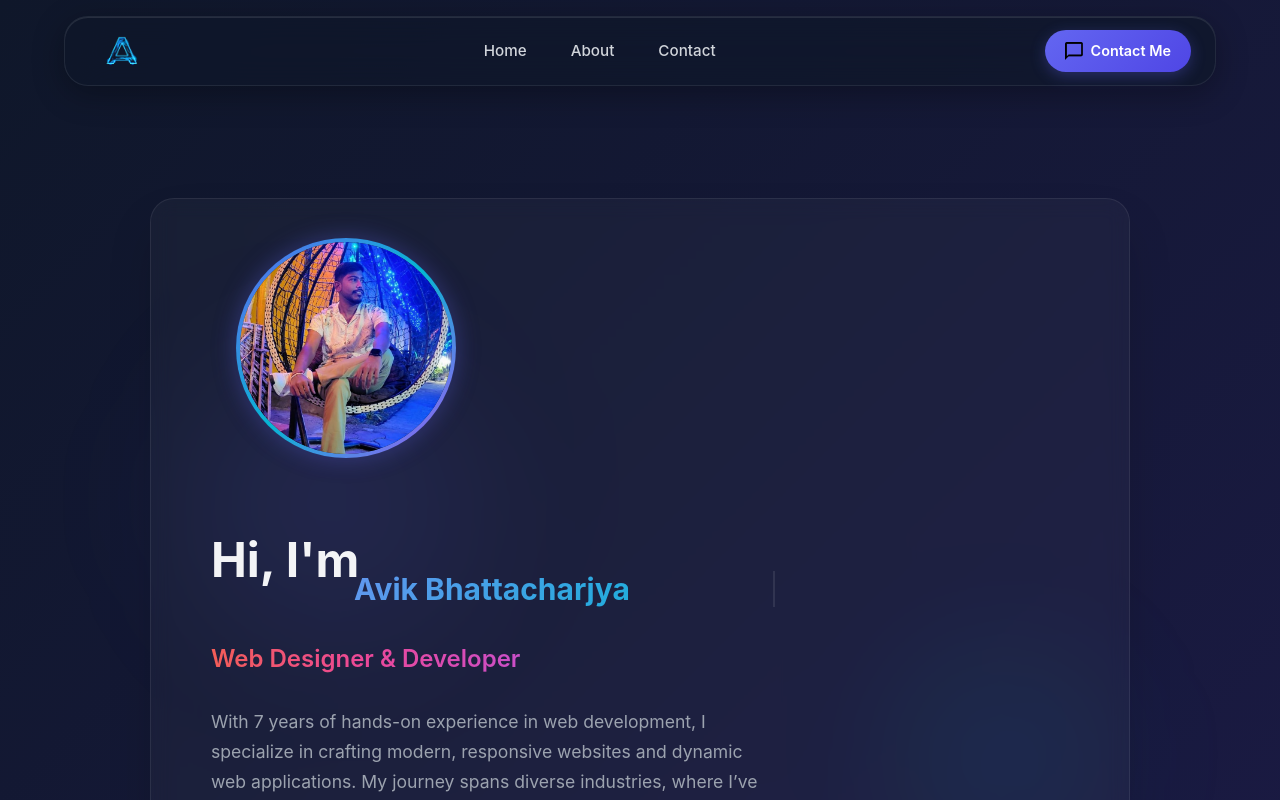
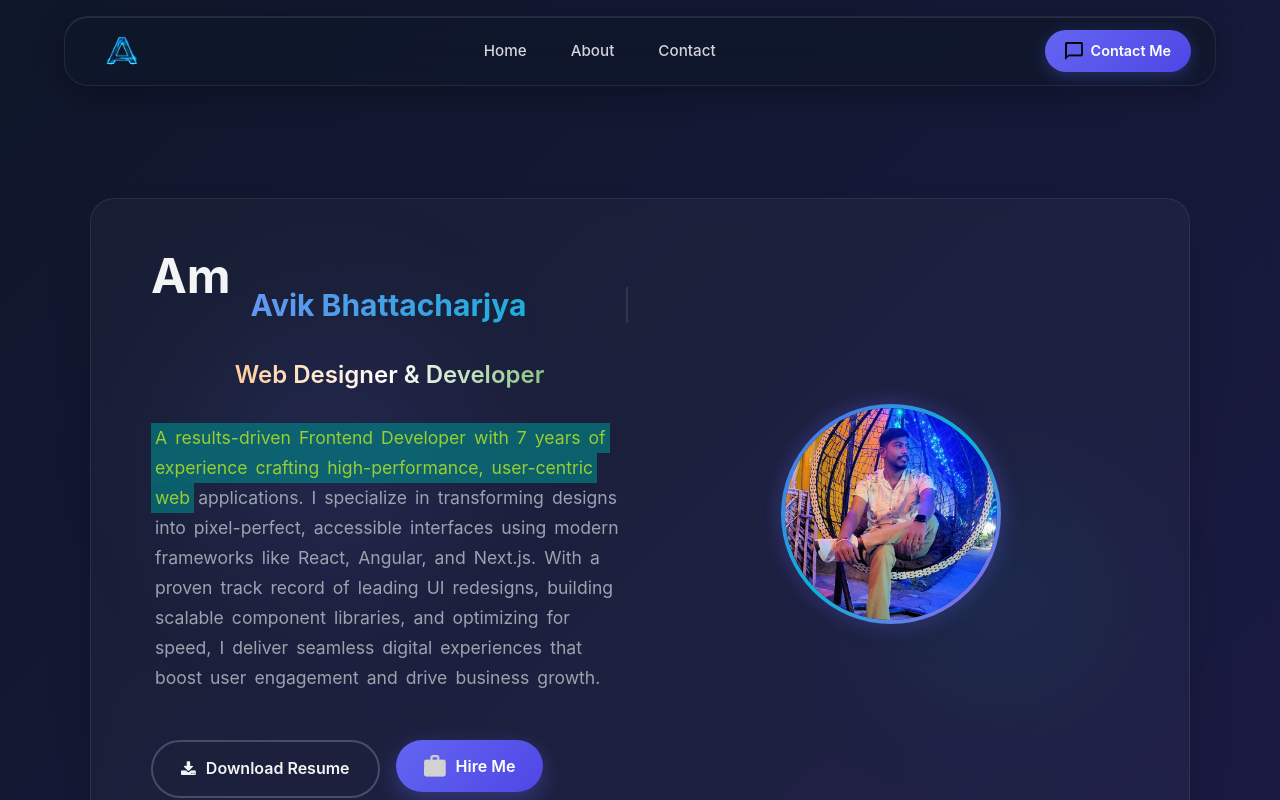
Before and after one commit to avik10/portfolio, a React (Create React App) app: page / in a window 1280 px wide. Shown: the top 800 px of the page. Built offline with nearby package versions, Linux system fonts and the light colour scheme.

Commit message:
new update

```diff
--- a/src/components/Intro/Intro.css
+++ b/src/components/Intro/Intro.css
@@ -36,7 +36,6 @@
 
 .intro-bg {
   display: flex;
-  gap: 4rem;
   padding: 3rem;
   border-radius: var(--radius-xl);
   background: rgba(255, 255, 255, 0.03);
@@ -99,12 +98,13 @@
 
 .intro-role {
   margin-bottom: 0.5rem;
+  text-align: center;
 }
 
 .intro-role .animated-text {
   font-size: 1.5rem;
   font-weight: 600;
-  background: linear-gradient(90deg, var(--accent-orange), var(--accent-pink), var(--accent-purple));
+  background: linear-gradient(90deg, #FF9933, #FFFFFF, #138808);
   background-size: 200% auto;
   -webkit-background-clip: text;
   -webkit-text-fill-color: transparent;
@@ -117,7 +117,21 @@
   font-size: 1.1rem;
   color: var(--gray-400);
   line-height: 1.7;
-  max-width: 550px;
+}
+
+.intro-summary-highlighted{
+  display: inline-block;
+  background-color: transparent;
+  padding: 0 4px;
+  /* border-radius: 4px; */
+  animation: highlight 0.5s ease-out forwards;
+}
+
+@keyframes highlight {
+  to {
+    background-color: rgba(0, 139, 139, 0.606); /* darkcyan with 25% opacity */
+    color: yellowgreen;
+  }
 }
 
 .intro-actions {
@@ -207,12 +221,12 @@
 /* Animation */
 .typewriter-animation {
   animation:
-    typewriter 5s steps(50) 1s 1 normal both,
-    blinkingCursor 500ms steps(50) infinite normal;
+    typewriter 5s steps(80) 1s 1 normal both,
+    blinkingCursor 500ms steps(80) infinite normal;
 }
 @keyframes typewriter {
   from { width: 0; }
-  to { width: 100%; }
+  to { width:100%; }
 }
 @keyframes blinkingCursor{
   from { border-right-color: rgba(255,255,255,.75); }
--- a/src/components/Intro/Intro.js
+++ b/src/components/Intro/Intro.js
@@ -9,17 +9,25 @@ const Intro = () => {
   return (
     <section className='intro-section'>
       <div className='intro-bg row'>
-        <div className='intro-profile col-md-4 col-sm-12'>
-          <img src={profileImg} alt='Profile' className='profile-img' />
-        </div>
-        <div className='intro-details col-md-8 col-sm-12'>
+        <div className='intro-details col-md-6 col-sm-12'>
           <h1 className='intro-greeting'>
-            Hi, I'm <p className='intro-name cursor typewriter-animation'>{data.intro.name.trim()}</p>
+            Am <p className='intro-name cursor typewriter-animation'>{data.intro.name.trim()}</p>
           </h1>
           <h2 className='intro-role'>
             <span className='animated-text'>{data.intro.designation}</span>
           </h2>
-          <p className='intro-summary'>{data.intro.summary}</p>
+          <p className='intro-summary'>
+            {data.intro.summary.split(' ').map((word, index) => (
+              <React.Fragment key={index}>
+                <span
+                  className='intro-summary-highlighted'
+                  style={{ animationDelay: `${index * 0.5}s` }}
+                >
+                  {word}
+                </span>{''}
+              </React.Fragment>
+            ))}
+          </p>
           <div className='intro-actions'>
             <a href='/resume.docx' download className='download-btn'>
               <i className='fa fa-download'></i> Download Resume
@@ -31,6 +39,9 @@ const Intro = () => {
             </Link>
           </div>
         </div>
+        <div className='intro-profile col-md-6 col-sm-12'>
+          <img src={profileImg} alt='Profile' className='profile-img' />
+        </div>
       </div>
     </section>
   )
--- a/src/components/Navbar/Navbar.js
+++ b/src/components/Navbar/Navbar.js
@@ -100,11 +100,11 @@ const Navbar = () => {
       >
         <div className="modal-dialog modal-dialog-centered">
           <div className="modal-content">
-            <div className="modal-header">
+            <div className="modal-header" style={{ backgroundColor: '#1f2235', color: 'white' }}>
               <h5 className="modal-title" id="contactModalLabel">Contact Me</h5>
               <button
                 type="button"
-                className="btn-close"
+                className="btn-close btn-close-white"
                 data-bs-dismiss="modal"
                 aria-label="Close"
               ></button>
--- a/src/components/data.json
+++ b/src/components/data.json
@@ -23,7 +23,7 @@
     "intro": {
         "name": "Avik Bhattacharjya",
         "designation": "Web Designer & Developer",
-        "summary": "With 7 years of hands-on experience in web development, I specialize in crafting modern, responsive websites and dynamic web applications. My journey spans diverse industries, where I’ve delivered innovative solutions using the latest technologies. I’m passionate about turning ideas into seamless digital experiences that delight users and drive results."
+        "summary": "A results-driven Frontend Developer with 7 years of experience crafting high-performance, user-centric web applications. I specialize in transforming designs into pixel-perfect, accessible interfaces using modern frameworks like React, Angular, and Next.js. With a proven track record of leading UI redesigns, building scalable component libraries, and optimizing for speed, I deliver seamless digital experiences that boost user engagement and drive business growth."
     },
     "experiences": [
         {
```
